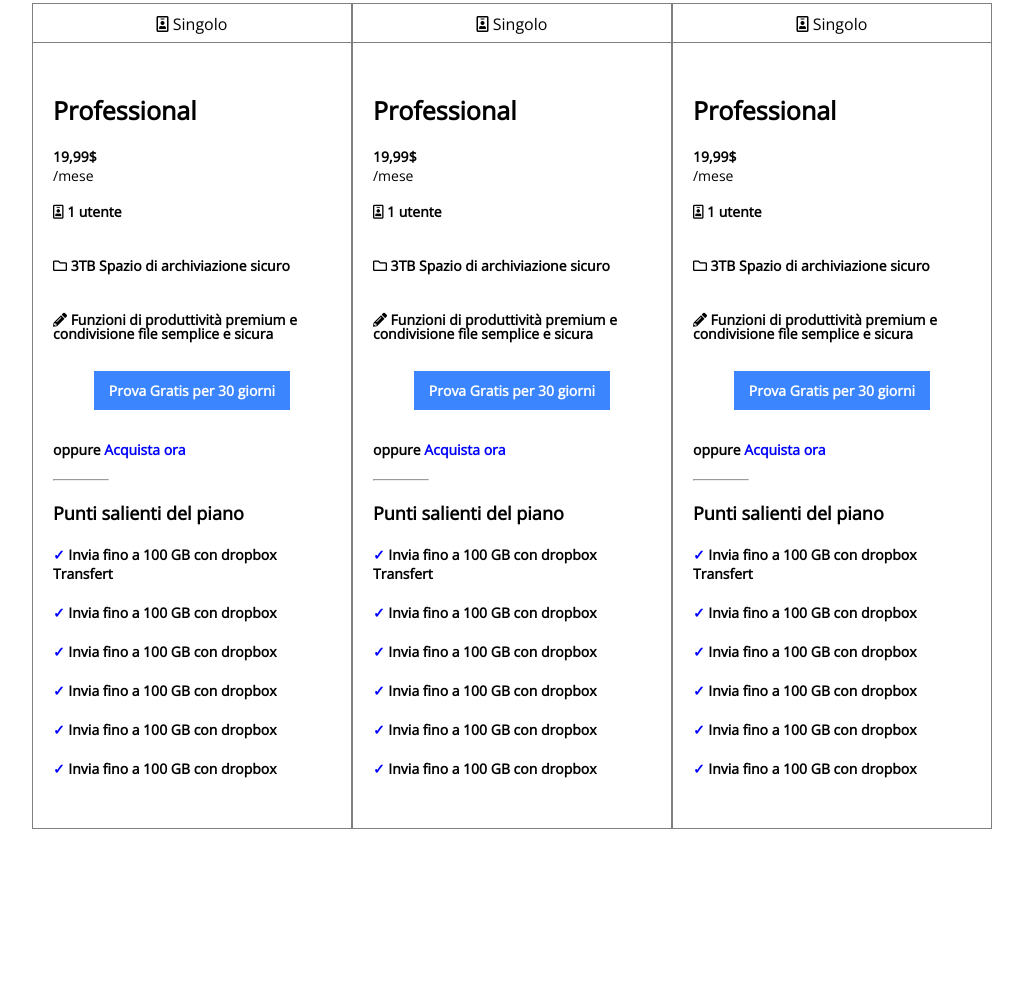
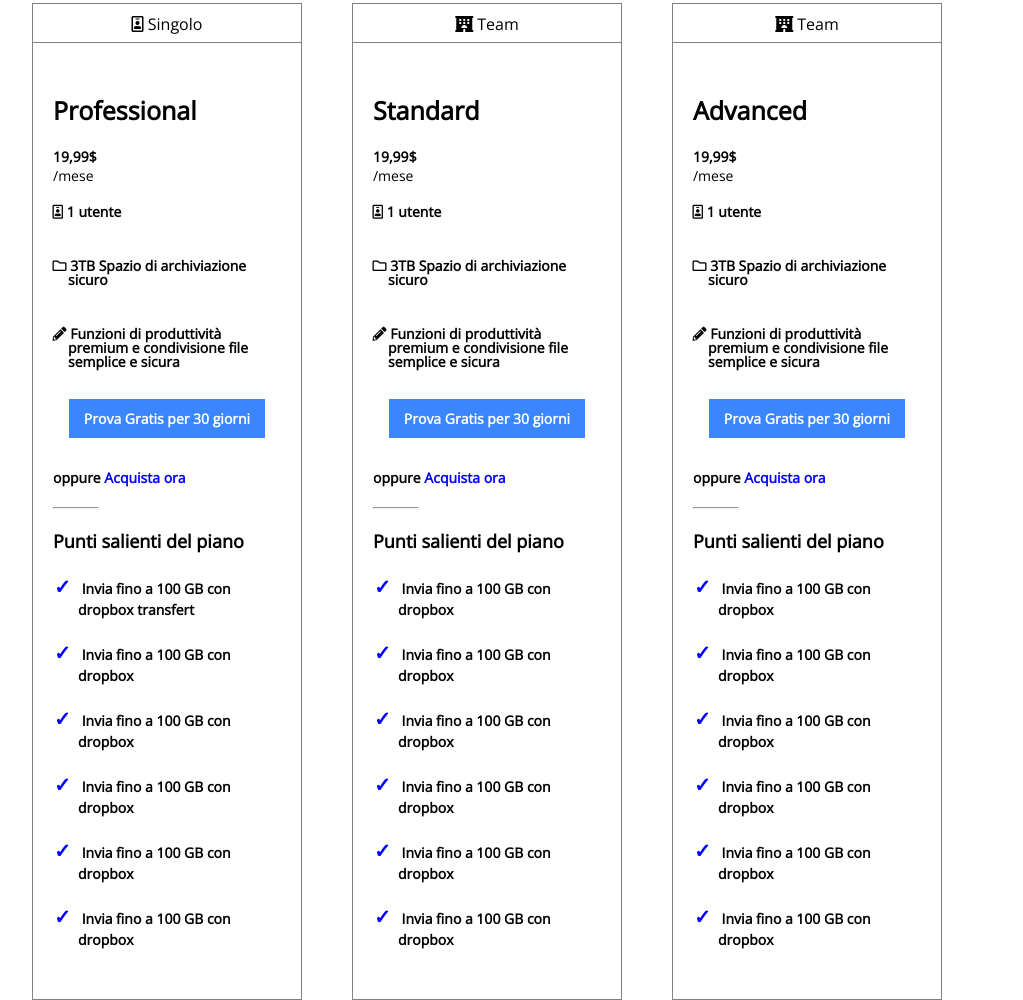
Before and after one commit to Riccarpa/htmlcss-dropbox, a plain HTML site: page index.html in a window 1280 px wide. Shown: the part 906-1906 px from the top of the page, without its empty margins (128-1151 px from the left). Before the commit the page ends 1735 px from the top, so only its background shows below. Drawn offline with nearby package versions, Linux system fonts and the light colour scheme.

Commit message:
correzioni

```diff
--- a/css/style.css
+++ b/css/style.css
@@ -120,6 +120,14 @@ li {
 
 /* top-bar */
 
+nav {
+    position: fixed;
+    background-color: white;
+    width: 90%;
+    margin: 0 auto;
+    z-index: 2;
+}
+
 .top-bar {
     height: 80px;
 }
@@ -165,7 +173,7 @@ header li {
 }
 
 .spotlight .content {
-    margin: 0 auto;
+    margin: 40px auto;
     width: 80%;
 }
 
@@ -189,11 +197,11 @@ header li {
 .content-right {
     position: absolute;
     top: 0;
-    bottom: -40%;
+    bottom: -60%;
 }
 
 .content-right img {
-    width: 110%;
+    width: 120%;
     height: 100%;
 }
 
@@ -210,6 +218,10 @@ section.plans {
 
 section.plans .col {
     width: calc(100% / 3);
+}
+
+section .plans-container .col {
+    padding: 0 50px 0 0;
 }
 
 section.plans h2 {
@@ -235,12 +247,13 @@ section .plan {
     vertical-align: middle;
 }
 
+.offer i {
+    text-indent: -1.1em;
+    margin-left: 15px;
+}
+
 .offer h3 {
     font-size: 25px;
-}
-
-.offer h4 {
-    font-size: 18px;
 }
 
 hr {
@@ -248,6 +261,18 @@ hr {
     color: gray;
 }
 
-.check {
+.offer h4 {
+    font-size: 18px;
+}
+
+span.check {
+    display: inline-block;
+    font-size: 20px;
+    text-indent: -1.2em;
     color: blue;
 }
+
+.offer li {
+    margin-bottom: 20px;
+    margin-left: 25px;
+}
--- a/index.html
+++ b/index.html
@@ -16,6 +16,7 @@
 <body>
     <header>
         <!-- topbar -->
+        <nav class="">
             <div class="top-bar clearfix">
                 <div class="col wd-50 ">
                     <a href="#"><img src="./img/logo-small.png" alt="logo"></a>
@@ -24,7 +25,6 @@
                         <li><a href="#">Funzioni</a></li>
                         <li><a href="#">Piani e prezzi</a></li>
                     </ul>
-
                 </div>
                 <div class="col wd-50 text-right">
                     <ul class="display-ib">
@@ -37,6 +37,7 @@
                     </div>
                 </div>
             </div>
+        </nav>
         <!-- spotlight -->
         <div class="spotlight ">
             <div class="content">
@@ -89,35 +90,26 @@
                             <span class="m20 display-ib">oppure<a href="#" class="blu m20">  Acquista ora</a></span>
                             <hr>
                             <h4 class="m20 ">Punti salienti del piano</h4>
-                            <div class="m20">
-                                <span class="check">&check;</span><span>     Invia fino a 100 GB con dropbox Transfert</span>
-                            </div>
-                            <div class="m20">
-                                <span class="check">&check;</span><span>     Invia fino a 100 GB con dropbox </span>
-                            </div>
-                            <div class="m20">
-                                <span class="check">&check;</span><span>     Invia fino a 100 GB con dropbox </span>
-                            </div>
-                            <div class="m20">
-                                <span class="check">&check;</span><span>     Invia fino a 100 GB con dropbox </span>
-                            </div>
-                            <div class="m20">
-                                <span class="check">&check;</span><span>     Invia fino a 100 GB con dropbox </span>
-                            </div>
-                            <div class="m20">
-                                <span class="check">&check;</span><span>     Invia fino a 100 GB con dropbox </span>
-                            </div>
+                            <ul>
+                                <li> <span class="check">&check;</span><span>     Invia fino a 100 GB con dropbox transfert </span></li>
+                                <li> <span class="check">&check;</span><span>     Invia fino a 100 GB con dropbox </span></li>
+                                <li> <span class="check">&check;</span><span>     Invia fino a 100 GB con dropbox </span></li>
+                                <li> <span class="check">&check;</span><span>     Invia fino a 100 GB con dropbox </span></li>
+                                <li> <span class="check">&check;</span><span>     Invia fino a 100 GB con dropbox </span></li>
+                                <li> <span class="check">&check;</span><span>     Invia fino a 100 GB con dropbox </span></li>
+                            </ul>
+
                         </div>
                     </div>
                 </div>
                 <div class="col">
                     <div class="plan-header text-center border">
-                        <span><i class="far fa-id-badge"></i>  Singolo</span>
+                        <span><i class="fas fa-hotel"></i> Team</span>
 
                     </div>
                     <div class="plan border-rlb">
                         <div class="offer">
-                            <h3 class=" m20">Professional</h3>
+                            <h3 class=" m20">Standard</h3>
                             <span class="price ">19,99$ </span>
                             <span class="time display-b fontw400">/mese</span>
                             <i class="far fa-id-badge  m20 "><span class="family bold">  1 utente</span></i>
@@ -129,35 +121,25 @@
                             <span class="m20 display-ib">oppure<a href="#" class="blu m20">  Acquista ora</a></span>
                             <hr>
                             <h4 class="m20 ">Punti salienti del piano</h4>
-                            <div class="m20">
-                                <span class="check">&check;</span><span>     Invia fino a 100 GB con dropbox Transfert</span>
-                            </div>
-                            <div class="m20">
-                                <span class="check">&check;</span><span>     Invia fino a 100 GB con dropbox </span>
-                            </div>
-                            <div class="m20">
-                                <span class="check">&check;</span><span>     Invia fino a 100 GB con dropbox </span>
-                            </div>
-                            <div class="m20">
-                                <span class="check">&check;</span><span>     Invia fino a 100 GB con dropbox </span>
-                            </div>
-                            <div class="m20">
-                                <span class="check">&check;</span><span>     Invia fino a 100 GB con dropbox </span>
-                            </div>
-                            <div class="m20">
-                                <span class="check">&check;</span><span>     Invia fino a 100 GB con dropbox </span>
-                            </div>
+                            <ul>
+                                <li> <span class="check">&check;</span><span>     Invia fino a 100 GB con dropbox </span></li>
+                                <li> <span class="check">&check;</span><span>     Invia fino a 100 GB con dropbox </span></li>
+                                <li> <span class="check">&check;</span><span>     Invia fino a 100 GB con dropbox </span></li>
+                                <li> <span class="check">&check;</span><span>     Invia fino a 100 GB con dropbox </span></li>
+                                <li> <span class="check">&check;</span><span>     Invia fino a 100 GB con dropbox </span></li>
+                                <li> <span class="check">&check;</span><span>     Invia fino a 100 GB con dropbox </span></li>
+                            </ul>
                         </div>
                     </div>
                 </div>
                 <div class="col">
                     <div class="plan-header text-center border">
-                        <span><i class="far fa-id-badge"></i>  Singolo</span>
+                        <span><i class="fas fa-hotel"></i> Team</span>
 
                     </div>
                     <div class="plan border-rlb">
                         <div class="offer">
-                            <h3 class=" m20">Professional</h3>
+                            <h3 class=" m20">Advanced</h3>
                             <span class="price ">19,99$ </span>
                             <span class="time display-b fontw400">/mese</span>
                             <i class="far fa-id-badge  m20 "><span class="family bold">  1 utente</span></i>
@@ -169,24 +151,14 @@
                             <span class="m20 display-ib">oppure<a href="#" class="blu m20">  Acquista ora</a></span>
                             <hr>
                             <h4 class="m20 ">Punti salienti del piano</h4>
-                            <div class="m20">
-                                <span class="check">&check;</span><span>     Invia fino a 100 GB con dropbox Transfert</span>
-                            </div>
-                            <div class="m20">
-                                <span class="check">&check;</span><span>     Invia fino a 100 GB con dropbox </span>
-                            </div>
-                            <div class="m20">
-                                <span class="check">&check;</span><span>     Invia fino a 100 GB con dropbox </span>
-                            </div>
-                            <div class="m20">
-                                <span class="check">&check;</span><span>     Invia fino a 100 GB con dropbox </span>
-                            </div>
-                            <div class="m20">
-                                <span class="check">&check;</span><span>     Invia fino a 100 GB con dropbox </span>
-                            </div>
-                            <div class="m20">
-                                <span class="check">&check;</span><span>     Invia fino a 100 GB con dropbox </span>
-                            </div>
+                            <ul>
+                                <li> <span class="check">&check;</span><span>     Invia fino a 100 GB con dropbox </span></li>
+                                <li> <span class="check">&check;</span><span>     Invia fino a 100 GB con dropbox </span></li>
+                                <li> <span class="check">&check;</span><span>     Invia fino a 100 GB con dropbox </span></li>
+                                <li> <span class="check">&check;</span><span>     Invia fino a 100 GB con dropbox </span></li>
+                                <li> <span class="check">&check;</span><span>     Invia fino a 100 GB con dropbox </span></li>
+                                <li> <span class="check">&check;</span><span>     Invia fino a 100 GB con dropbox </span></li>
+                            </ul>
                         </div>
                     </div>
                 </div>
```
Lines whose indentation alone changed are shown as unchanged.
